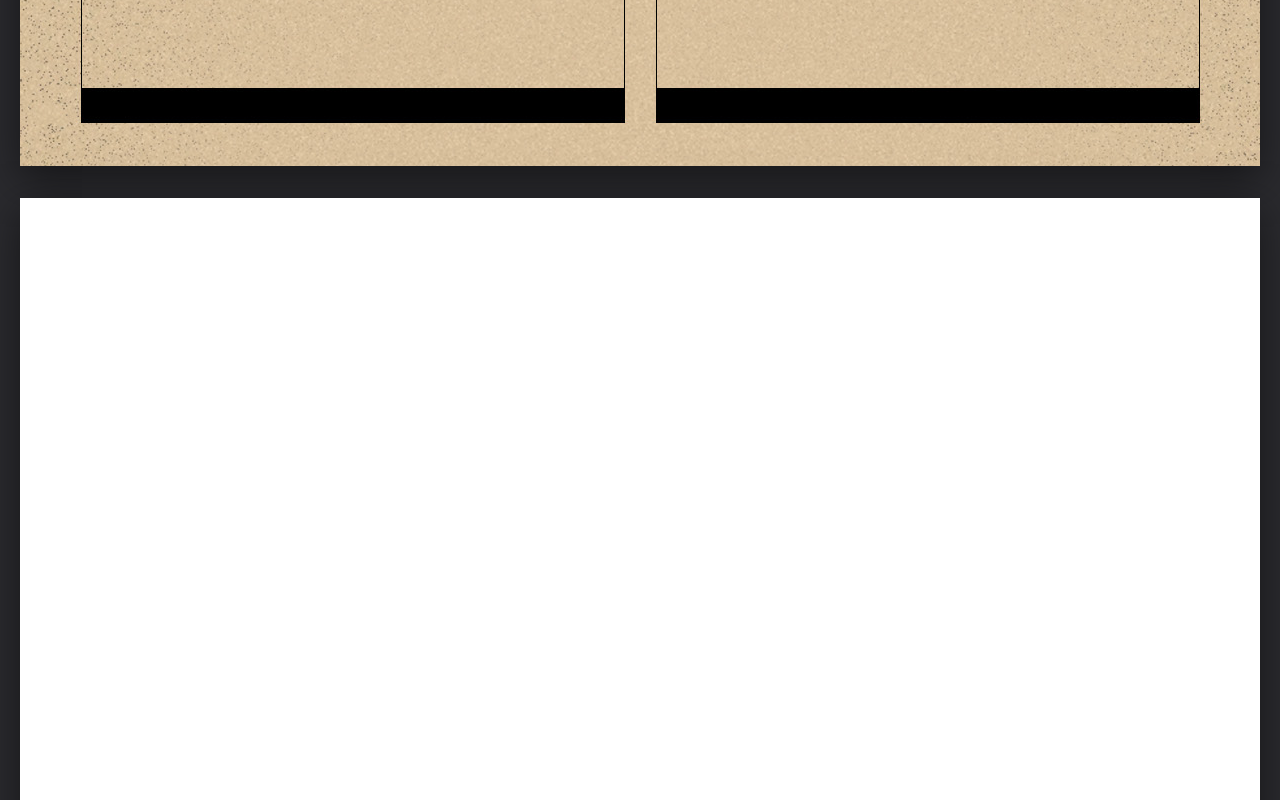
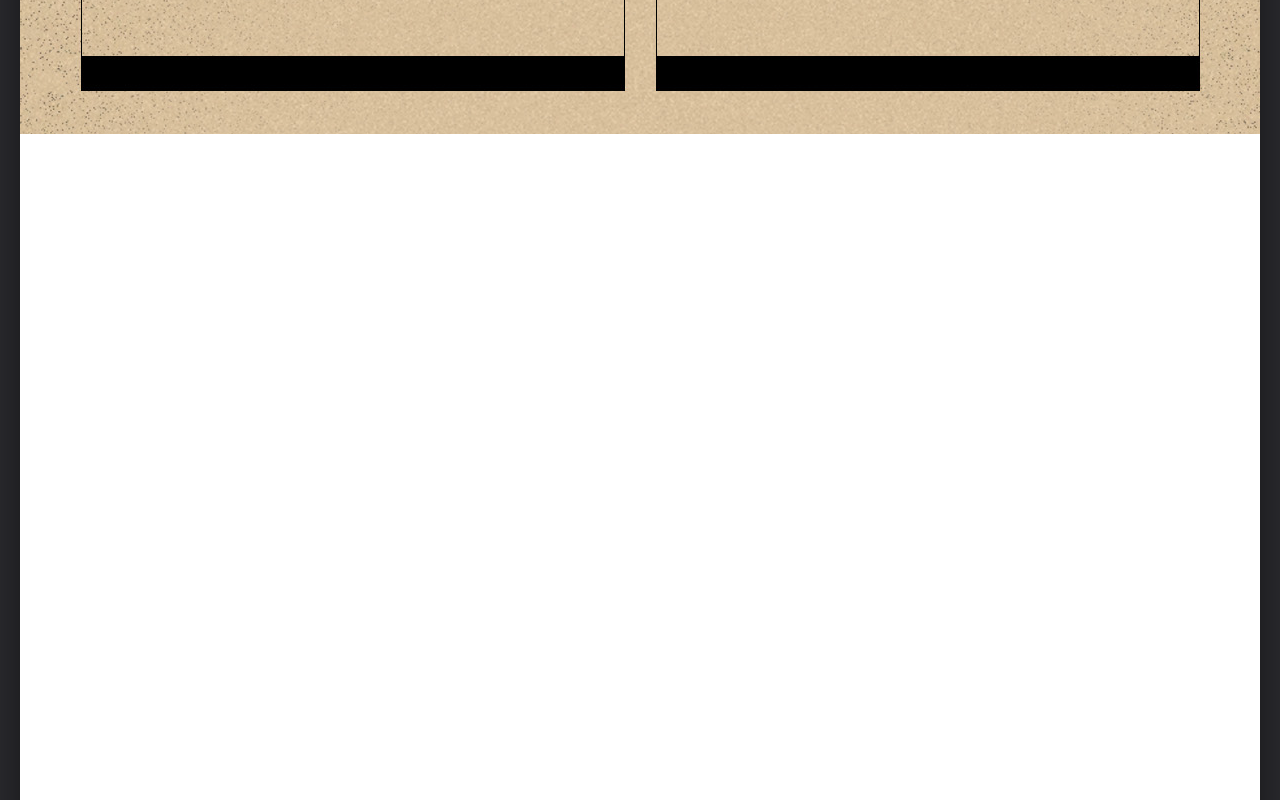
Before and after one commit to unkuninho/meunamorooficial, a website: page index.html in a window 1280 px wide. Shown: the part 1620-2420 px from the top of the page. Drawn offline with Linux system fonts and the light colour scheme.

Commit message:
Add files via upload

```diff
--- a/style.css
+++ b/style.css
@@ -17,7 +17,6 @@ html, body {
   display: flex;
   flex-direction: column;
   align-items: center;
-  padding: 32px 12px;
 }
 
 .status {
@@ -32,17 +31,17 @@ html, body {
   display: flex;
   flex-direction: column;
   align-items: center;
-  gap: 32px;
   width: 100%;
   max-width: 1240px;
+  box-shadow: 0 0 40px rgba(0, 0, 0, 0.5);
 }
 
 .page {
   width: 100%;
   max-width: 1240px;
   aspect-ratio: 1240 / 1754;
-  box-shadow: 0 12px 40px rgba(0, 0, 0, 0.5);
   background: #111;
+  display: block;
 }
 
 .page img {
```
